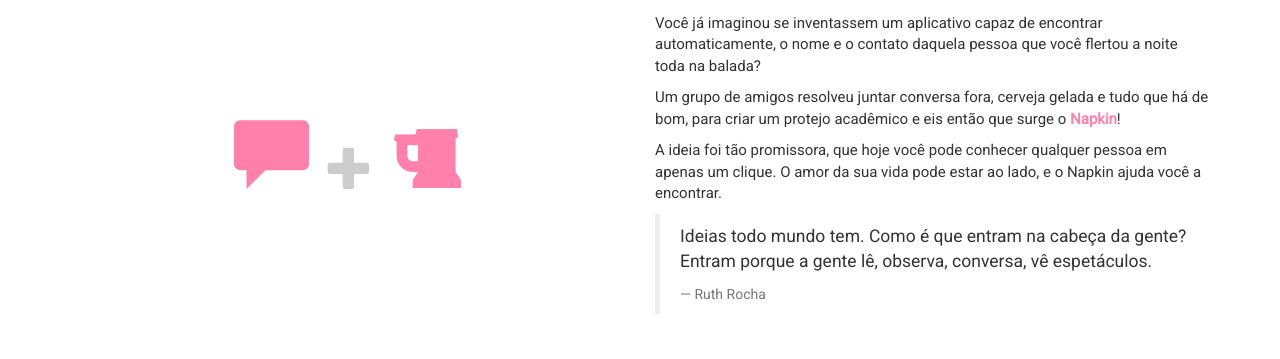
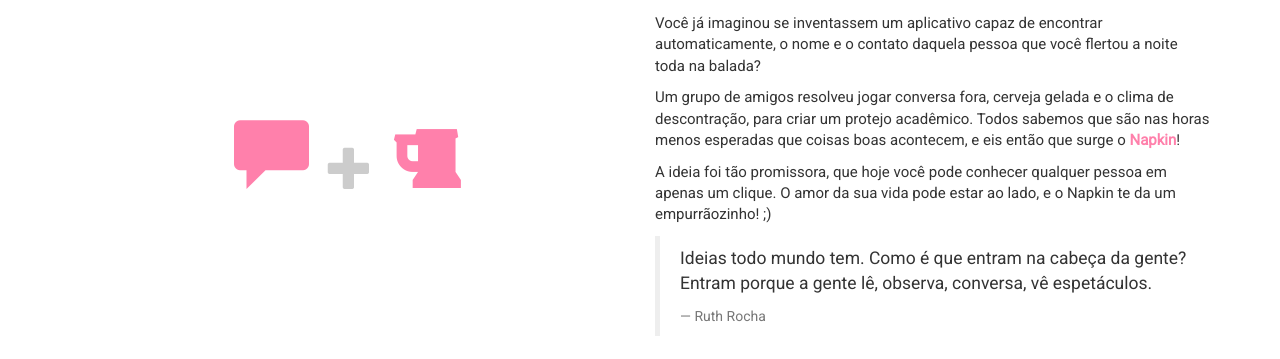
Before and after one commit to napkinapp/napkinbrasil.github.io, a website: page comeco.html in a window 1280 px wide. Shown: the part 574-933 px from the top of the page. Drawn offline with nearby package versions, Linux system fonts and the light colour scheme; a web font is replaced by a local one.

Commit message:
Change texts on pages

```diff
--- a/comeco.html
+++ b/comeco.html
@@ -65,8 +65,8 @@
                 </article>
                 <article class="col-md-6">
                     <p>Você já imaginou se inventassem um aplicativo capaz de encontrar automaticamente, o nome e o contato daquela pessoa que você flertou a noite toda na balada?</p>
-                    <p>Um grupo de amigos resolveu juntar conversa fora, cerveja gelada e tudo que há de bom, para criar um protejo acadêmico e eis então que surge o <strong>Napkin</strong>!</p>
-                    <p>A ideia foi tão promissora, que hoje você pode conhecer qualquer pessoa em apenas um clique. O amor da sua vida pode estar ao lado, e o Napkin ajuda você a encontrar.</p>
+                    <p>Um grupo de amigos resolveu jogar conversa fora, cerveja gelada e o clima de descontração, para criar um protejo acadêmico. Todos sabemos que são nas horas menos esperadas que coisas boas acontecem, e eis então que surge o <strong>Napkin</strong>!</p>
+                    <p>A ideia foi tão promissora, que hoje você pode conhecer qualquer pessoa em apenas um clique. O amor da sua vida pode estar ao lado, e o Napkin te da um empurrãozinho! ;)</p>
                     <blockquote>
                       <p>Ideias todo mundo tem. Como é que entram na cabeça da gente? Entram porque a gente lê, observa, conversa, vê espetáculos.</p>
                       <footer>Ruth Rocha</footer>
```
Also changed, not shown: index.html (+1 -1 lines).
